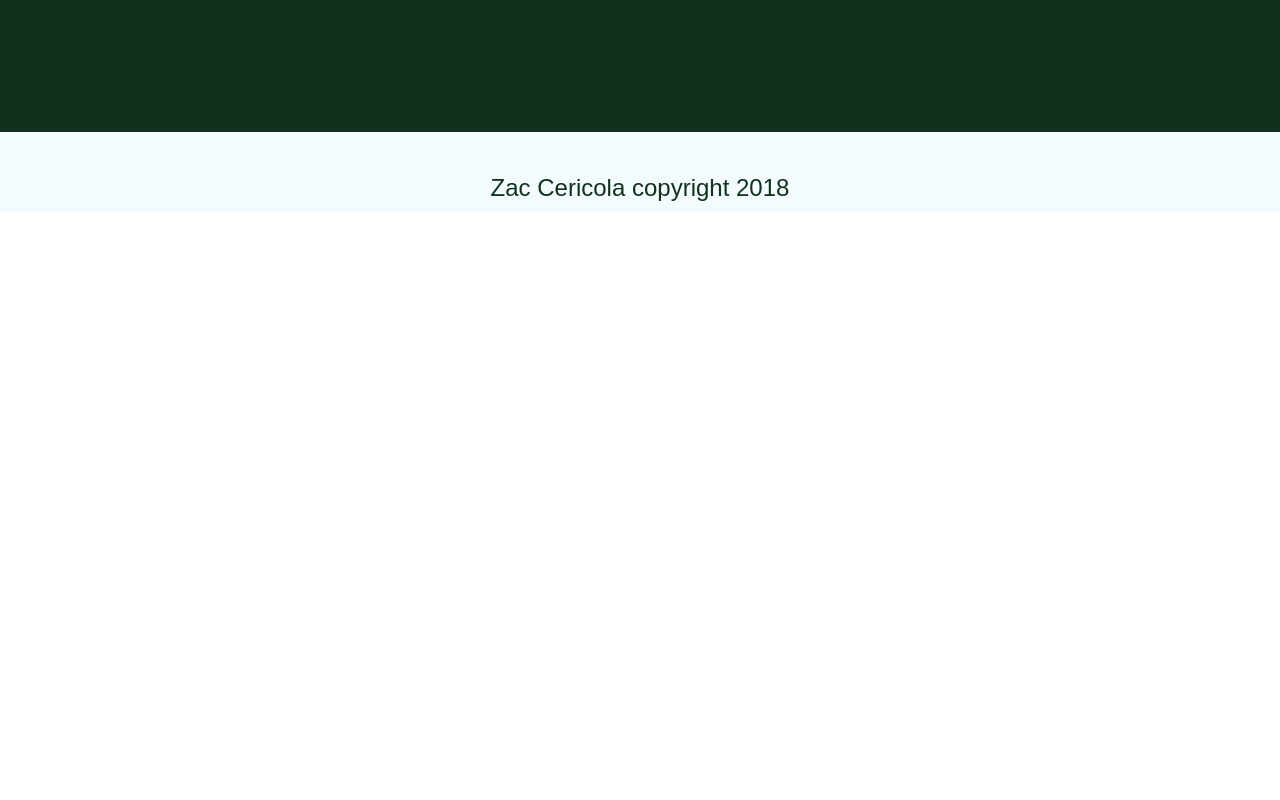
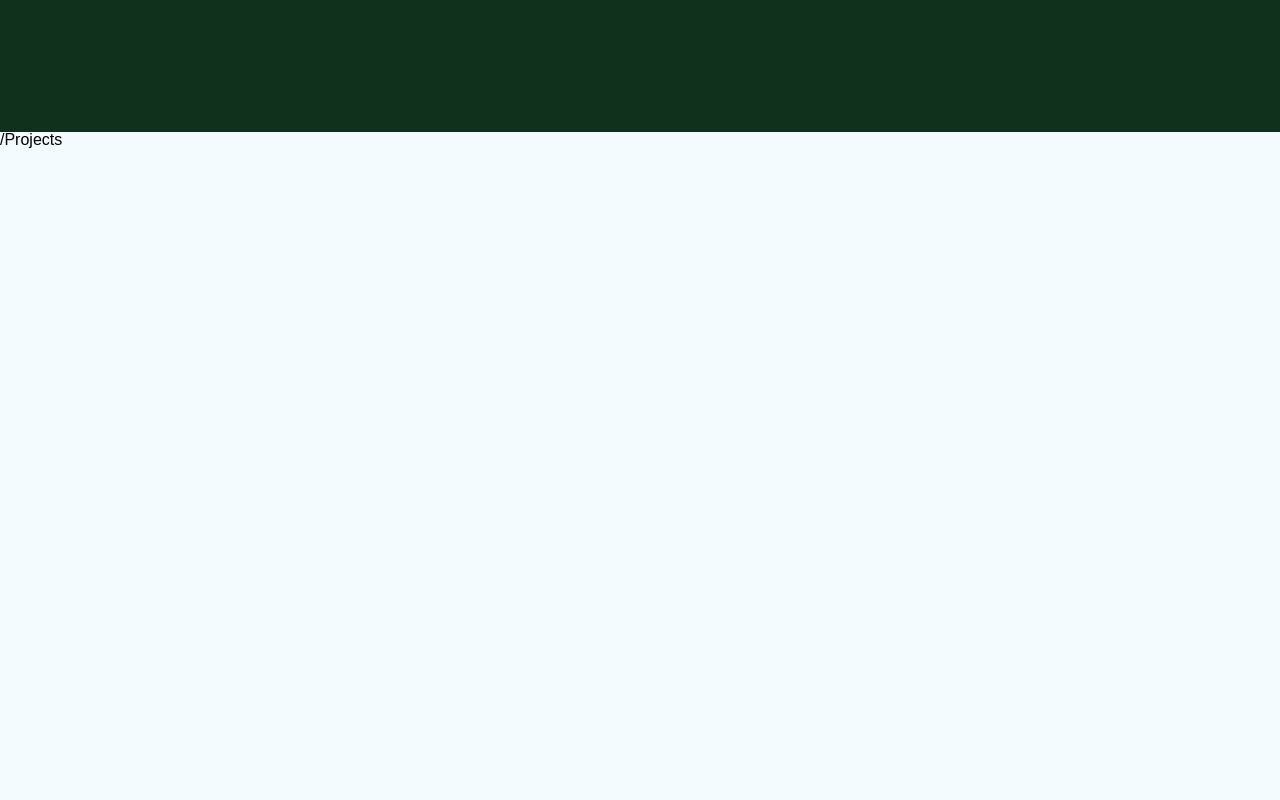
Before and after one commit to zcericola/portfolio2018, a React (Create React App) app: page / in a window 1280 px wide. Shown: the part 1540-2340 px from the top of the page. Before the commit the page ends 1752 px from the top, so only its background shows below. Built offline with nearby package versions, Linux system fonts and the light colour scheme; a web font is replaced by a local one.

Commit message:
worked on projects component

```diff
--- a/src/App.js
+++ b/src/App.js
@@ -2,6 +2,7 @@ import React, { Component } from 'react';
 import Home from './components/Home/Home';
 import Header from './components/Header/Header';
 import About from './components/About/About';
+import Projects from './components/Projects/Projects';
 import Footer from './components/Footer/Footer';
 
 class App extends Component {
@@ -10,6 +11,7 @@ class App extends Component {
         <Header />
         <Home />
         <About />
+        <Projects />
         <Footer />
       </div>;
   }
--- a/src/components/Projects/Projects.js
+++ b/src/components/Projects/Projects.js
@@ -3,7 +3,11 @@ import React, {Component} from 'react';
 class Projects extends Component {
     render(){
         return(<div className = 'projects-container'>
+        <h1>/Projects</h1>
+
 
         </div>);
     }
 }
+
+export default Projects;
--- a/src/styles/css/Projects.css
+++ b/src/styles/css/Projects.css
@@ -1,3 +1,5 @@
-
+.projects-container {
+  height: 100vh;
+  width: 100%; }
 
 /*# sourceMappingURL=Projects.css.map */
--- a/src/styles/css/index.css
+++ b/src/styles/css/index.css
@@ -211,6 +211,10 @@ table {
   color: #C0B283;
   text-align: justify; }
 
+.projects-container {
+  height: 100vh;
+  width: 100%; }
+
 body {
   margin: 0;
   padding: 0;
--- a/src/styles/scss/Projects.scss
+++ b/src/styles/scss/Projects.scss
@@ -0,0 +1,5 @@
+.projects-container {
+    height: 100vh;
+    width: 100%;
+
+}
```
Also changed, not shown: 2 other files (tests, documents, lock files or other folders).
